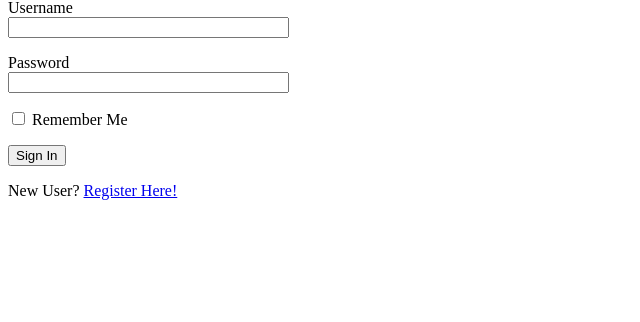
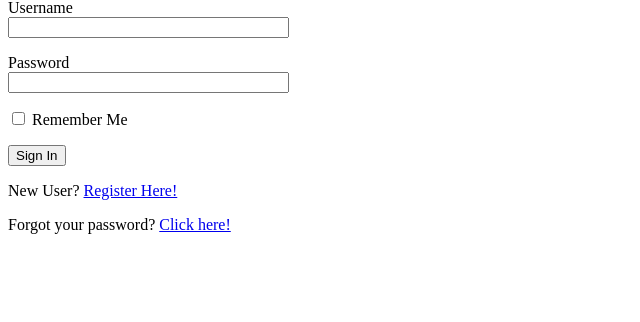
Before and after one commit to aliayar/160chars, a Flask app: page /login in a window 1280 px wide. Shown: the part 117-439 px from the top of the page, without its empty margins (0-640 px from the left). Run offline with Flask 2, Linux system fonts and the light colour scheme.

Commit message:
login view updated with forgot password link

```diff
--- a/app/templates/login.html
+++ b/app/templates/login.html
@@ -22,4 +22,7 @@
         <p>{{ form.submit() }}</p>
     </form>
     <p>New User? <a href="{{ url_for('register') }}">Register Here!</a></p>
+    <p>Forgot your password?
+    <a href="{{ url_for('reset_password_request') }}">Click here!</a>
+    </p>
 {% endblock %}
```
